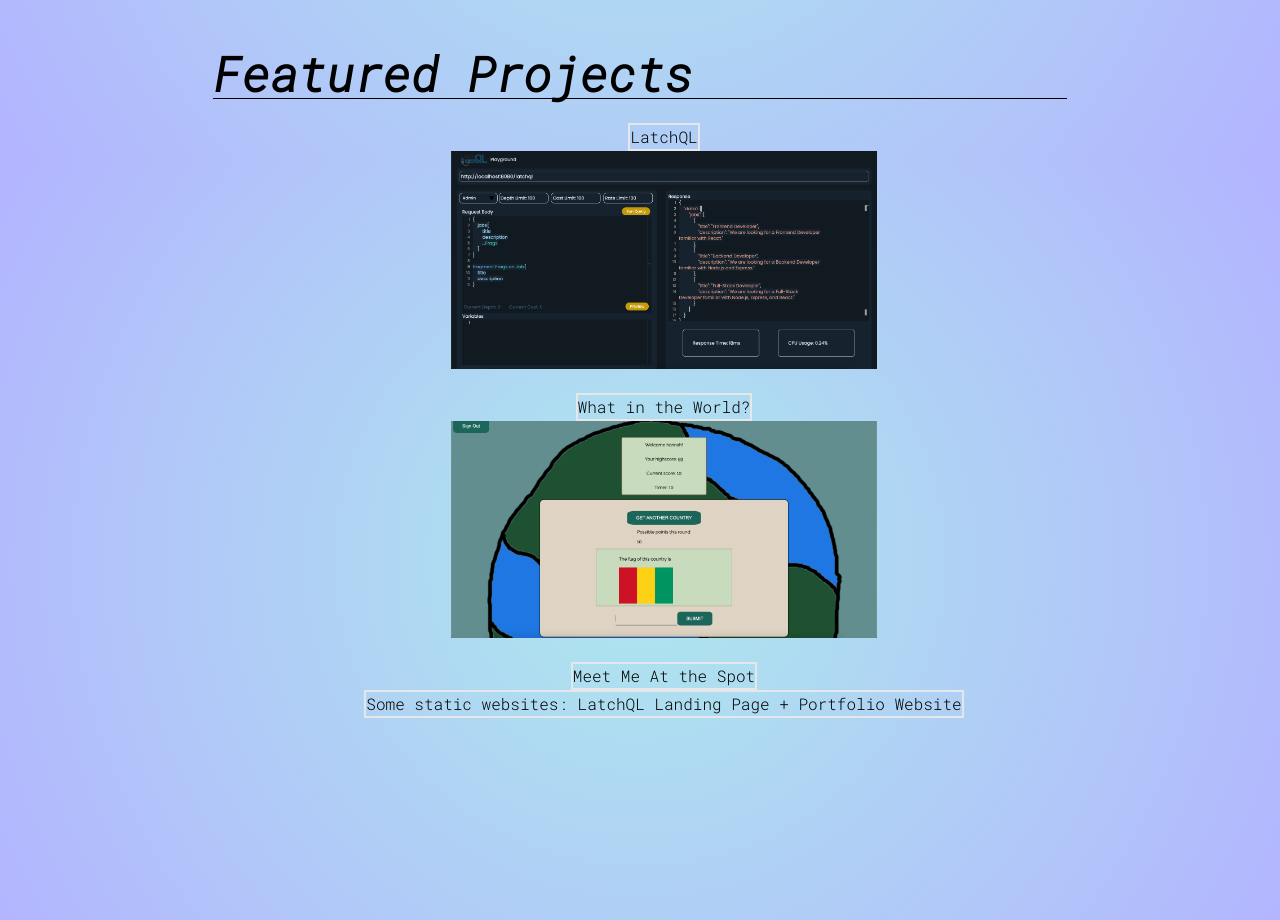
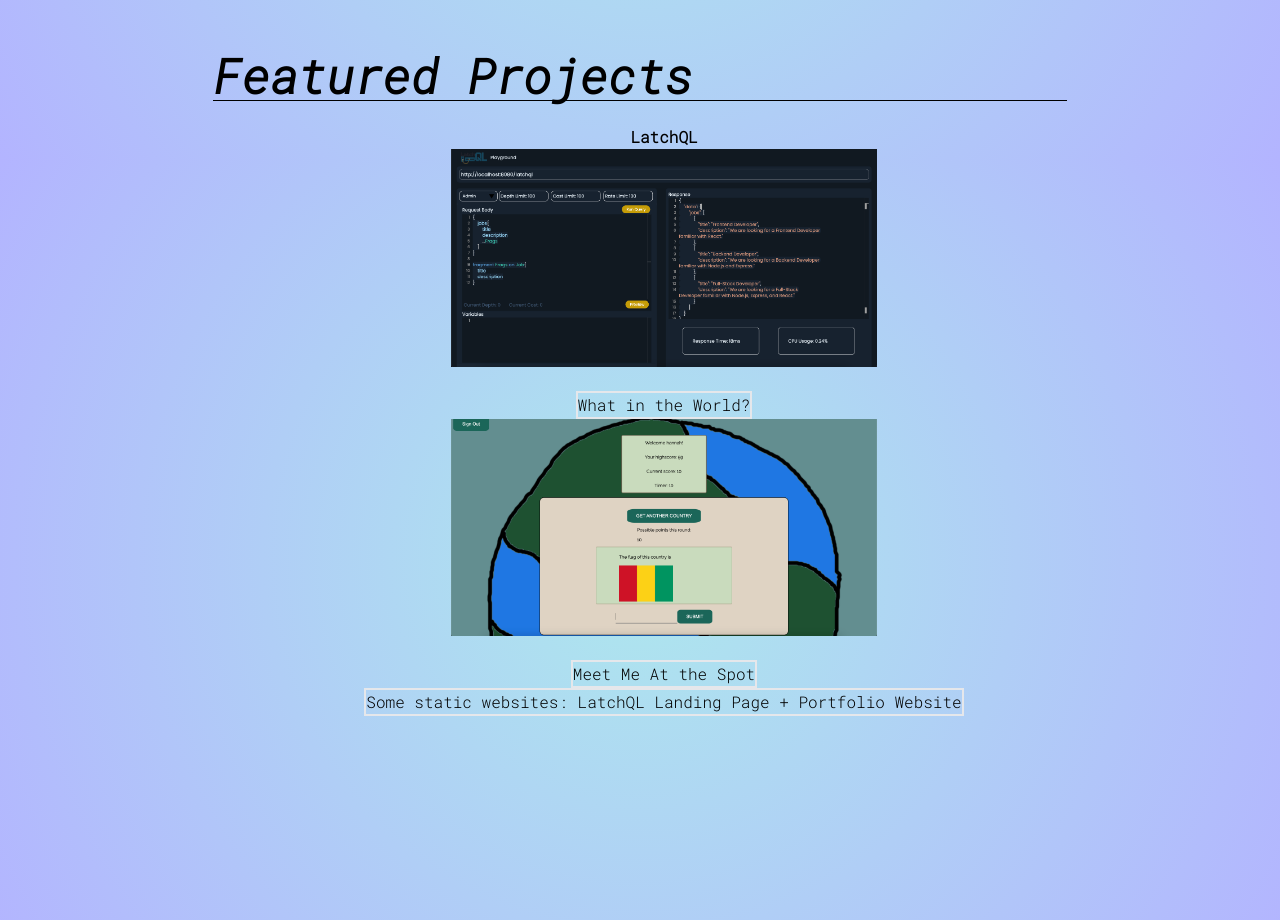
Before and after one commit to hbernie/personal-website, a React (Vite) app in the folder portfolio/: page / in a window 1280 px wide. Shown: the part 1440-2360 px from the top of the page. Built offline with nearby package versions, Linux system fonts and the light colour scheme; a web font is replaced by a local one.

Commit message:
Initial commit

```diff
--- a/portfolio/src/components/Projects.tsx
+++ b/portfolio/src/components/Projects.tsx
@@ -19,7 +19,7 @@ export default function Projects(){
         <br></br>
       </div>
 
-        <h2 className='border-2'>LatchQL</h2>
+        <h2 className='font-bold'>LatchQL</h2>
         <img src={latchql} className='w-1/3 h-auto'></img>
 
         <br></br>
```
